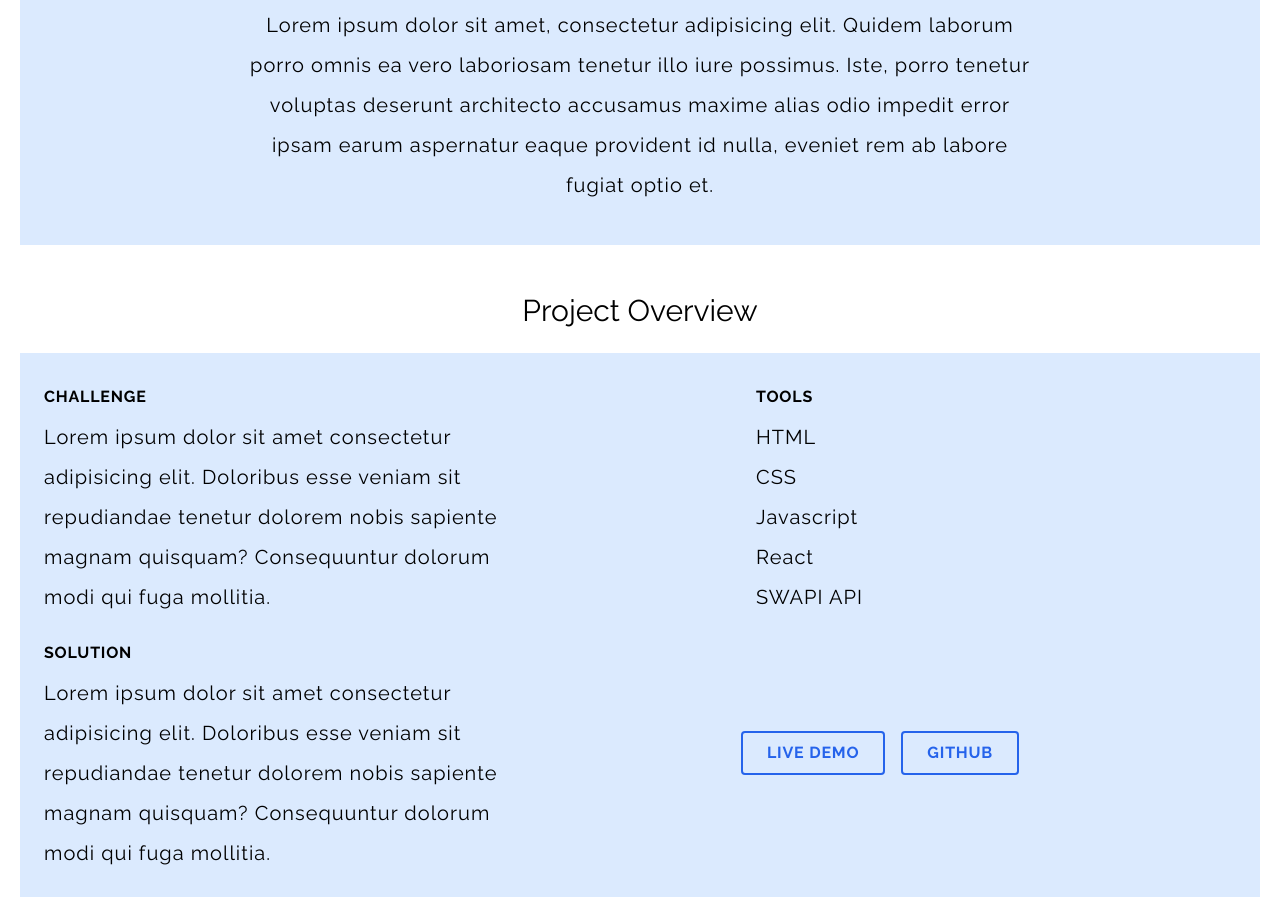
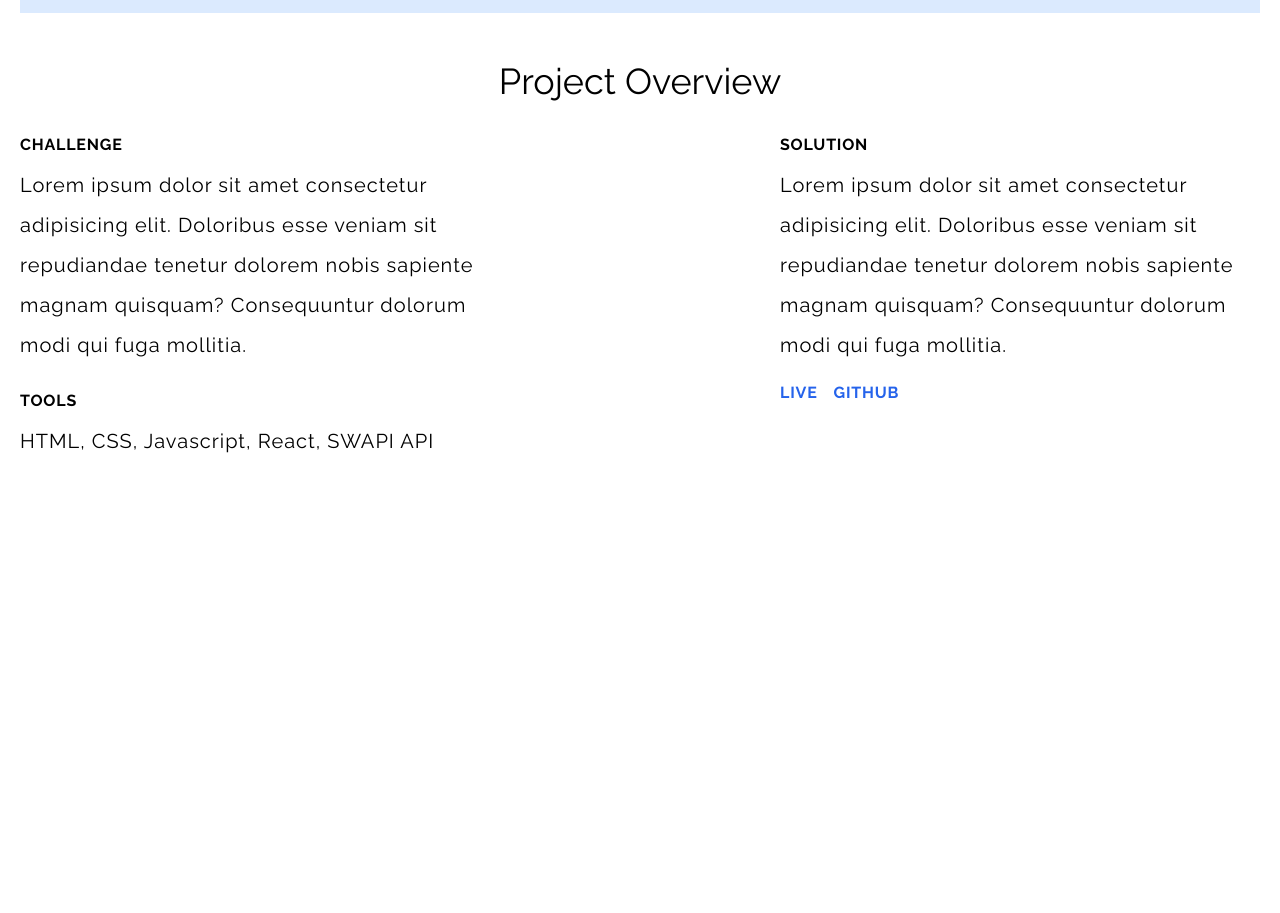
Before and after one commit to MuhammadUsmanMushtaq/portfolio-v2, a Next.js app: page /work/starwars in a window 1280 px wide. Shown: the part 1040-1953 px from the top of the page. After the commit the page ends 1533 px from the top, so only its background shows below. Built offline with nearby package versions, Linux system fonts and the light colour scheme.

Commit message:
some cleanup

```diff
--- a/components/Navbar.jsx
+++ b/components/Navbar.jsx
@@ -51,10 +51,6 @@ const Navbar = () => {
           <li className='p-4  hover:text-blue-500'>
             <Link href='/work'>Work</Link>
           </li>
-
-          <li className='p-4  hover:text-blue-500'>
-            <Link href='/contact'>Contact</Link>
-          </li>
         </ul>
         {/* mobile hem menu */}
         <div
@@ -90,12 +86,6 @@ const Navbar = () => {
             >
               <Link href='/work'>Work</Link>
             </li>
-            <li
-              onClick={toggle}
-              className='p-4 text-4xl  text-blue-500  hover:text-blue-600'
-            >
-              <Link href='/contact'>Contact</Link>
-            </li>
           </ul>
         </div>
       </div>
--- a/components/Slider.jsx
+++ /dev/null
@@ -1,60 +0,0 @@
-import React, { useState } from 'react';
-import Image from 'next/image';
-import { FaArrowCircleLeft, FaArrowCircleRight } from 'react-icons/fa';
-
-const Slider = ({ slides }) => {
-  const [current, setCurrent] = useState(0);
-  const length = slides.length;
-
-  const nextSlide = () => {
-    setCurrent(current === length - 1 ? 0 : current + 1);
-  };
-  const prevSlide = () => {
-    setCurrent(current === 0 ? current - 1 : current - 1);
-  };
-
-  if (!Array.isArray(slides) || slides.length <= 0) {
-    return null;
-  }
-  return (
-    <div id='about' className='max-w-[1240px] mx-auto'>
-      <h1 className='text-2xl text-center font-bold p-4'>About</h1>
-      <div className='flex relative justify-center p-4'>
-        {slides.map((slide, index) => {
-          return (
-            <div
-              key={index}
-              className={
-                index === current
-                  ? 'opacity-[1] ease-in duration-1000'
-                  : 'opacity-[0]'
-              }
-            >
-              <FaArrowCircleLeft
-                onClick={prevSlide}
-                size={50}
-                className='absolute top-[50%] left-[30px] text-white/70 cursor-pointer select-none z-[2]'
-              />
-              {index === current && (
-                <Image
-                  src={slide.image}
-                  alt='image'
-                  width='1440'
-                  height='600'
-                  objectFit='cover'
-                />
-              )}
-              <FaArrowCircleRight
-                onClick={nextSlide}
-                size={50}
-                className='absolute top-[50%] right-[30px] text-white/70 cursor-pointer select-none z-[2]'
-              />
-            </div>
-          );
-        })}
-      </div>
-    </div>
-  );
-};
-
-export default Slider;
--- a/components/SliderData.jsx
+++ /dev/null
@@ -1,22 +0,0 @@
-export const SliderData = [
-  {
-    image:
-      'https://images.unsplash.com/photo-1661956602153-23384936a1d3?ixlib=rb-1.2.1&ixid=MnwxMjA3fDF8MHxlZGl0b3JpYWwtZmVlZHw1Nnx8fGVufDB8fHx8&auto=format&fit=crop&w=1100&q=60',
-  },
-  {
-    image:
-      'https://images.unsplash.com/photo-1663801308681-554d5cf1182c?ixlib=rb-1.2.1&ixid=MnwxMjA3fDB8MHxlZGl0b3JpYWwtZmVlZHw1N3x8fGVufDB8fHx8&auto=format&fit=crop&w=1100&q=60',
-  },
-  {
-    image:
-      'https://images.unsplash.com/photo-1661956600684-97d3a4320e45?ixlib=rb-1.2.1&ixid=MnwxMjA3fDF8MHxlZGl0b3JpYWwtZmVlZHw2MXx8fGVufDB8fHx8&auto=format&fit=crop&w=1100&q=60',
-  },
-  {
-    image:
-      'https://images.unsplash.com/photo-1661956602153-23384936a1d3?ixlib=rb-1.2.1&ixid=MnwxMjA3fDF8MHxlZGl0b3JpYWwtZmVlZHw1Nnx8fGVufDB8fHx8&auto=format&fit=crop&w=1100&q=60',
-  },
-  {
-    image:
-      'https://images.unsplash.com/photo-1663524789638-a576264a7f53?ixlib=rb-1.2.1&ixid=MnwxMjA3fDB8MHxlZGl0b3JpYWwtZmVlZHw3M3x8fGVufDB8fHx8&auto=format&fit=crop&w=1100&q=60',
-  },
-];
--- a/pages/contact.jsx
+++ /dev/null
@@ -1,7 +0,0 @@
-import React from 'react';
-
-const Contact = () => {
-  return <div>Contact</div>;
-};
-
-export default Contact;
--- a/pages/work.jsx
+++ b/pages/work.jsx
@@ -1,8 +1,6 @@
 import React from 'react';
 import Image from 'next/image';
 import Link from 'next/link';
-import Hero from '../components/Hero';
-import Navbar from '../components/Navbar';
 
 const Work = () => {
   return (
--- a/pages/work/starwars.jsx
+++ b/pages/work/starwars.jsx
@@ -4,9 +4,9 @@ import Link from 'next/link';
 
 const starwars = () => {
   return (
-    <div className='  m-auto p-4'>
+    <div className='m-auto p-4 '>
       <h1 className='text-4xl  m-auto text-center py-10 '>Star Wars SWAPI</h1>
-      <div className='flex justify-center items-center flex-wrap  bg-blue-100 max-w-[1240px] m-auto p-6  mb-6'>
+      <div className='flex justify-center items-center flex-wrap  bg-blue-100 max-w-[1240px] m-auto p-6 mb-6'>
         <div className=' '>
           <Image
             src='/starwars_SWAPI.png'
@@ -16,20 +16,15 @@ const starwars = () => {
             objectFit='cover'
           />
         </div>
-        <p className='max-w-[800px] text-center m-auto py-4 text-xl tracking-wider leading-loose'>
-          Lorem ipsum dolor sit amet, consectetur adipisicing elit. Quidem
-          laborum porro omnis ea vero laboriosam tenetur illo iure possimus.
-          Iste, porro tenetur voluptas deserunt architecto accusamus maxime
-          alias odio impedit error ipsam earum aspernatur eaque provident id
-          nulla, eveniet rem ab labore fugiat optio et.
-        </p>
       </div>
 
-      <h1 className='text-3xl py-6 text-center'>Project Overview</h1>
-      <div className='flex flex-wrap md:justify-between bg-blue-100 max-w-[1240px] m-auto p-6'>
+      <h1 className='text-3xl md:text-4xl py-6 text-center'>
+        Project Overview
+      </h1>
+      <div className='flex flex-wrap md:justify-between max-w-[1240px] m-auto p-6 md:p-0'>
         <div className='md:w-[480px]'>
           <h2 className=' py-2 text-1xl uppercase tracking-wider font-bold'>
-            Challenge
+            challenge
           </h2>
           <p className='text-xl tracking-wider leading-loose mb-4'>
             Lorem ipsum dolor sit amet consectetur adipisicing elit. Doloribus
@@ -39,19 +34,7 @@ const starwars = () => {
         </div>
 
         <div className='md:w-[480px] '>
-          <h2 className='py-2 text-1xl uppercase tracking-wider font-bold'>
-            tools
-          </h2>
-          <p className='flex flex-col flex-wrap  text-xl tracking-wider leading-loose mb-4'>
-            <span>HTML</span>
-            <span>CSS</span>
-            <span>Javascript</span>
-            <span>React</span>
-            <span>SWAPI API</span>
-          </p>
-        </div>
-        <div className='md:w-[480px] -order-1 md:order-none'>
-          <h2 className='py-2 text-1xl uppercase tracking-wider font-bold'>
+          <h2 className='py-2 text-1xl uppercase tracking-wider font-bold '>
             solution
           </h2>
           <p className='text-xl tracking-wider leading-loose '>
@@ -60,15 +43,33 @@ const starwars = () => {
             quisquam? Consequuntur dolorum modi qui fuga mollitia.
           </p>
         </div>
-        <div className='flex justify-center gap-4 items-center m-auto py-6 md:w-[480px]'>
-          <button className='px-6 py-2 border-solid border-2 uppercase tracking-wider rounded border-blue-600 font-bold text-blue-600 hover:bg-blue-600 hover:text-[#FFF]'>
-            <Link href='https://starwars-swapi-usman.netlify.app/'>
-              Live demo
-            </Link>
-          </button>
-          <button className='px-6 py-2 border-solid border-2 uppercase tracking-wider rounded border-blue-600 font-bold text-blue-600 hover:bg-blue-600 hover:text-[#FFF]'>
-            <Link href='https://starwars-swapi-usman.netlify.app/'>github</Link>
-          </button>
+        <div className='md:w-[480px]'>
+          <h2 className='py-2 text-1xl uppercase tracking-wider font-bold'>
+            tools
+          </h2>
+          <p className='flex flex-col flex-wrap text-xl tracking-wider leading-loose mb-4'>
+            HTML, CSS, Javascript, React, SWAPI API
+          </p>
+        </div>
+        <div className='md:w-[480px] '>
+          <Link href='https://starwars-swapi-usman.netlify.app/'>
+            <a
+              href='https://starwars-swapi-usman.netlify.app/'
+              target='_blank'
+              className=' text-1xl font-bold tracking-wider uppercase text-blue-600 mr-4 '
+            >
+              live
+            </a>
+          </Link>
+          <Link href='https://starwars-swapi-usman.netlify.app/'>
+            <a
+              href='https://starwars-swapi-usman.netlify.app/'
+              target='_blank'
+              className=' text-1xl font-bold tracking-wider uppercase  text-blue-600'
+            >
+              github
+            </a>
+          </Link>
         </div>
       </div>
     </div>
```
Also changed, not shown: pages/index.js (+0 -7 lines).
